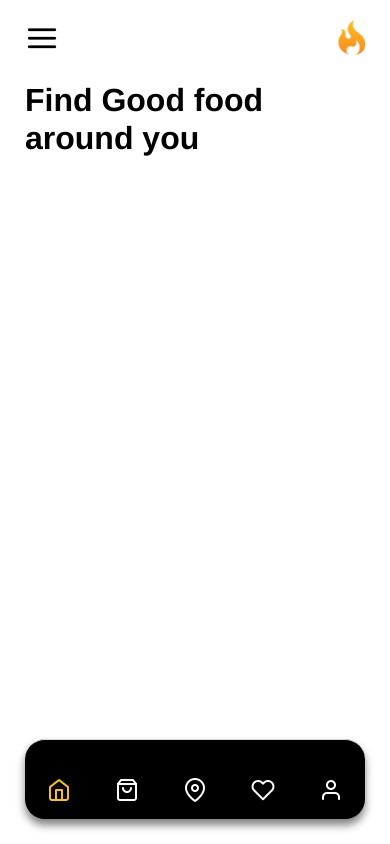
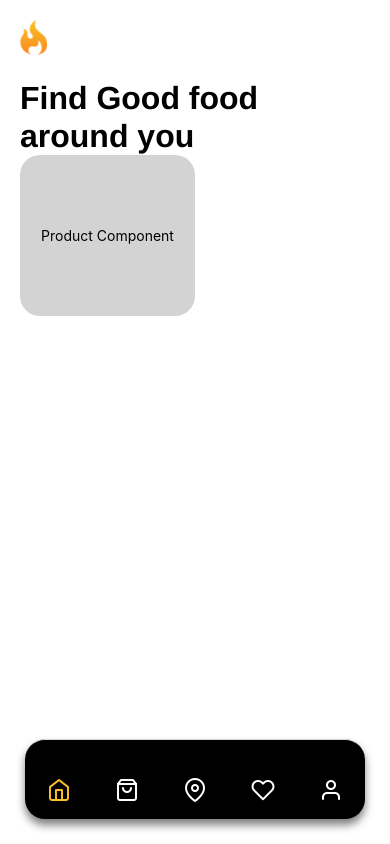
Before and after one commit to mihai133/FoodApp, a React Native app: screen /Home in a window 390 px wide. Built offline with nearby package versions, Linux system fonts and the light colour scheme.

Commit message:
Merge branch 'FoodApp'

```diff
--- a/App.js
+++ b/App.js
@@ -1,99 +1,17 @@
-import { StatusBar } from 'expo-status-bar';
-import { StyleSheet, Text, View } from 'react-native';
+import React from 'react';
+import { StyleSheet } from 'react-native';
 import { NavigationContainer } from '@react-navigation/native';
-import { createBottomTabNavigator } from '@react-navigation/bottom-tabs';
-import { createNativeStackNavigator } from '@react-navigation/native-stack';
 
-// Screens Import
-import HomeScreen from './src/screens/HomeScreen';
-import Cart from './src/screens/Cart';
-import Locations from './src/screens/Locations';
-import Favourite from './src/screens/Favourite';
-import ProfileScreen from './src/screens/ProfileScreen';
-
-// Icons
-import {Feather} from '@expo/vector-icons'
-
-
+// Navigation
+import TabNav from './src/navigation/Navigation';
 
 export default function App() {
-  const Tab = createBottomTabNavigator()
 
   return (
     <NavigationContainer>
-      <Tab.Navigator
-      screenOptions={{
-        tabBarShowLabel:false,
-        tabBarIconStyle:{
-          marginBottom:-20,
-        },
+      <TabNav />
+    </NavigationContainer>
 
-        tabBarStyle : {
-          position: 'absolute',
-          backgroundColor: '#000000',
-          height: 80,
-          margin: 25,
-          borderRadius: 20,
-          shadowColor: "#000",
-          shadowOffset: {
-            width: 0,
-            height: 6,
-          },
-          shadowOpacity: 0.5,
-          shadowRadius: 8.30,
-
-          elevation: 13,
-          },
-        tabBarActiveTintColor: '#F9C123',
-        tabBarInactiveTintColor: '#FFFFFF',
-        headerShown:false,
-
-      }}
-      initialRouteName="Home"
-
-      >
-        <Tab.Screen
-          name='Home'
-          component={HomeScreen}
-          options={{
-
-            tabBarIcon: ({color}) => (
-              <Feather name="home" color={color} size={24}/>
-            ),
-          }}
-        />
-        <Tab.Screen
-         options={{
-
-          tabBarIcon: ({color}) => (
-            <Feather name="shopping-bag" color={color} size={24}/>
-          ),
-        }}
-        name='Cart' component={Cart}/>
-        <Tab.Screen
-         options={{
-
-          tabBarIcon: ({color}) => (
-            <Feather name="map-pin" color={color} size={24}/>
-          ),
-        }}
-        name='Locations' component={Locations}/>
-        <Tab.Screen
-         options={{
-          tabBarIcon: ({color}) => (
-            <Feather name="heart" color={color} size={24}/>
-          ),
-        }}
-        name='Favourite' component={Favourite}/>
-        <Tab.Screen
-         options={{
-          tabBarIcon: ({color}) => (
-            <Feather name="user" color={color} size={24}/>
-          ),
-        }}
-        name='Profile Screen' component={ProfileScreen}/>
-      </Tab.Navigator>
-    </NavigationContainer>
   );
 }
 
--- a/app.json
+++ b/app.json
@@ -6,9 +6,6 @@
     "orientation": "portrait",
     "icon": "./assets/icon.png",
     "splash": {
-      "image": "./assets/splash.png",
-      "resizeMode": "contain",
-      "backgroundColor": "#ffffff"
     },
     "updates": {
       "fallbackToCacheTimeout": 0
--- a/babel.config.js
+++ b/babel.config.js
@@ -2,5 +2,8 @@ module.exports = function(api) {
   api.cache(true);
   return {
     presets: ['babel-preset-expo'],
+    plugins: [
+      'react-native-reanimated/plugin',
+  ],
   };
 };
--- /dev/null
+++ b/src/components/Product.js
@@ -0,0 +1,33 @@
+import React from 'react'
+import { useNavigation } from '@react-navigation/native'
+import {View, Text, TouchableOpacity, StyleSheet} from 'react-native'
+
+
+
+const ProductComponent = (props) => {
+  const navigation = useNavigation()
+  return (
+    <TouchableOpacity
+    onPress={() => navigation.navigate('Product Screen')}
+    style={Style.touchable}
+
+    >
+        <Text>Product Component</Text>
+    </TouchableOpacity>
+  )
+}
+
+const Style = StyleSheet.create({
+    touchable: {
+
+
+        height: "20%",
+        width: "50%",
+        alignItems: 'center',
+        justifyContent: 'center',
+        backgroundColor: "lightgrey",
+        borderRadius:20,
+    },
+})
+
+export default ProductComponent
--- /dev/null
+++ b/src/navigation/Navigation.js
@@ -0,0 +1,106 @@
+import 'react-native-gesture-handler'
+import React from "react";
+import { createBottomTabNavigator } from "@react-navigation/bottom-tabs";
+import { createStackNavigator } from '@react-navigation/stack'
+import HomeScreen from "../screens/HomeScreen";
+import Cart from "../screens/Cart";
+import Locations from "../screens/Locations";
+import Favourite from '../screens/Favourite'
+import ProfileScreen from '../screens/ProfileScreen'
+import {Feather} from '@expo/vector-icons'
+import ProductScreen from "../screens/ProductScreen";
+
+const Tab = createBottomTabNavigator()
+const Stack = createStackNavigator()
+
+const StackNavigation = () => {
+  return (
+    <Stack.Navigator
+      screenOptions={{
+        headerShown: false,
+      }}
+    >
+        <Stack.Screen name="Feed" component={HomeScreen}/>
+        <Stack.Screen name="Product Screen" component={ProductScreen} />
+    </Stack.Navigator>
+  )
+}
+
+const TabNav = ()=> {
+    return(
+        <Tab.Navigator
+      screenOptions={{
+        tabBarShowLabel:false,
+        tabBarIconStyle:{
+          marginBottom:-20,
+        },
+
+        tabBarStyle : {
+          position: 'absolute',
+          backgroundColor: '#000000',
+          height: 80,
+          margin: 25,
+          borderRadius: 20,
+          shadowColor: "#000",
+          shadowOffset: {
+            width: 0,
+            height: 6,
+          },
+          shadowOpacity: 0.5,
+          shadowRadius: 8.30,
+
+          elevation: 13,
+          },
+        tabBarActiveTintColor: '#F9C123',
+        tabBarInactiveTintColor: '#FFFFFF',
+        headerShown:false,
+
+      }}
+      initialRouteName="Home"
+      >
+
+        <Tab.Screen
+          name='Home'
+          component={StackNavigation}
+          options={{
+
+            tabBarIcon: ({color}) => (
+              <Feather name="home" color={color} size={24}/>
+            ),
+          }}
+        />
+        <Tab.Screen
+         options={{
+
+          tabBarIcon: ({color}) => (
+            <Feather name="shopping-bag" color={color} size={24}/>
+          ),
+        }}
+        name='Cart' component={Cart}/>
+        <Tab.Screen
+         options={{
+
+          tabBarIcon: ({color}) => (
+            <Feather name="map-pin" color={color} size={24}/>
+          ),
+        }}
+        name='Locations' component={Locations}/>
+        <Tab.Screen
+         options={{
+          tabBarIcon: ({color}) => (
+            <Feather name="heart" color={color} size={24}/>
+          ),
+        }}
+        name='Favourite' component={Favourite}/>
+        <Tab.Screen
+         options={{
+          tabBarIcon: ({color}) => (
+            <Feather name="user" color={color} size={24}/>
+          ),
+        }}
+        name='Profile Screen' component={ProfileScreen}/>
+      </Tab.Navigator>
+    )
+}
+
+export default TabNav
--- a/src/screens/HomeScreen.js
+++ b/src/screens/HomeScreen.js
@@ -1,17 +1,15 @@
+
 import React from 'react'
-import { View, Text, StyleSheet, Image, TouchableOpacity } from 'react-native'
+import { View, Text, StyleSheet, Image, TouchableOpacity, Button } from 'react-native'
 import { SafeAreaView } from 'react-native-safe-area-context'
 import {Feather} from '@expo/vector-icons'
-import { backgroundColor } from 'react-native/Libraries/Components/View/ReactNativeStyleAttributes'
+import ProductComponent from '../components/Product'
 
-const HomeScreen = ({route}) => {
+const HomeScreen = (props) => {
+    console.log(props)
   return (
     <SafeAreaView style={styles.screen}>
         <View style={styles.headerLogoMenu}>
-            {/* Menu Button */}
-            <TouchableOpacity >
-                <Feather name='menu' size={34} style={styles.menu}/>
-            </TouchableOpacity>
             {/* Logo */}
             <TouchableOpacity>
                 <Image source={require('../../assets/Icons/Vector.png')} style={styles.logo}/>
@@ -23,6 +21,8 @@ const HomeScreen = ({route}) => {
 
         {/* Search Bar */}
 
+        {/* Product Component */}
+       <ProductComponent navigation={()=> props.navigation.navigate('Product Screen')} />
     </SafeAreaView>
   )
 }
@@ -31,11 +31,11 @@ const styles = StyleSheet.create({
     screen:{
         backgroundColor:'white',
         height:'100%',
-        paddingTop:20,
+        padding:20,
     },
 
     headerLogoMenu:{
-        marginHorizontal:25,
+
         flexDirection:'row',
         justifyContent:'space-between',
     },
@@ -50,8 +50,7 @@ const styles = StyleSheet.create({
     },
 
     h1:{
-        paddingLeft:25,
-        paddingRight:40,
+
         marginTop:24,
         fontFamily:'Helvetica',
         fontSize: 32,
--- /dev/null
+++ b/src/screens/ProductScreen.js
@@ -0,0 +1,50 @@
+import React from 'react'
+import { useNavigation } from '@react-navigation/native';
+import {View, Text, TouchableOpacity, StyleSheet} from 'react-native';
+import { SafeAreaView } from 'react-native-safe-area-context';
+
+
+
+const ProductScreen = () => {
+  const navigation = useNavigation()
+  return (
+    <SafeAreaView style={Styles.safeAreaStyle}>
+      <TouchableOpacity style={Styles.buttonStyle} onPress={() => navigation.pop()}>
+        <Text style={Styles.ButtonText}>{`< Go Back`}</Text>
+      </TouchableOpacity>
+
+    <View>
+        <Text>Product Screen</Text>
+    </View>
+    </SafeAreaView>
+  )
+}
+
+const Styles = StyleSheet.create({
+
+  safeAreaStyle:{
+    flex:1,
+    backgroundColor:'white',
+    alignItems:"flex-start",
+    padding:10,
+  },
+
+  buttonStyle:{
+    alignSelf:'flex-start',
+
+    height:30,
+    width: 100,
+    alignItems:'center',
+    justifyContent:'center',
+    backgroundColor:'lightgrey',
+    borderRadius: 10,
+  },
+
+  ButtonText:{
+    fontWeight: 'bold',
+    fontSize: 16,
+
+  }
+})
+
+export default ProductScreen
```
Also changed, not shown: package.json (+4 -3 lines), 2 other files (tests, documents, lock files or other folders).
